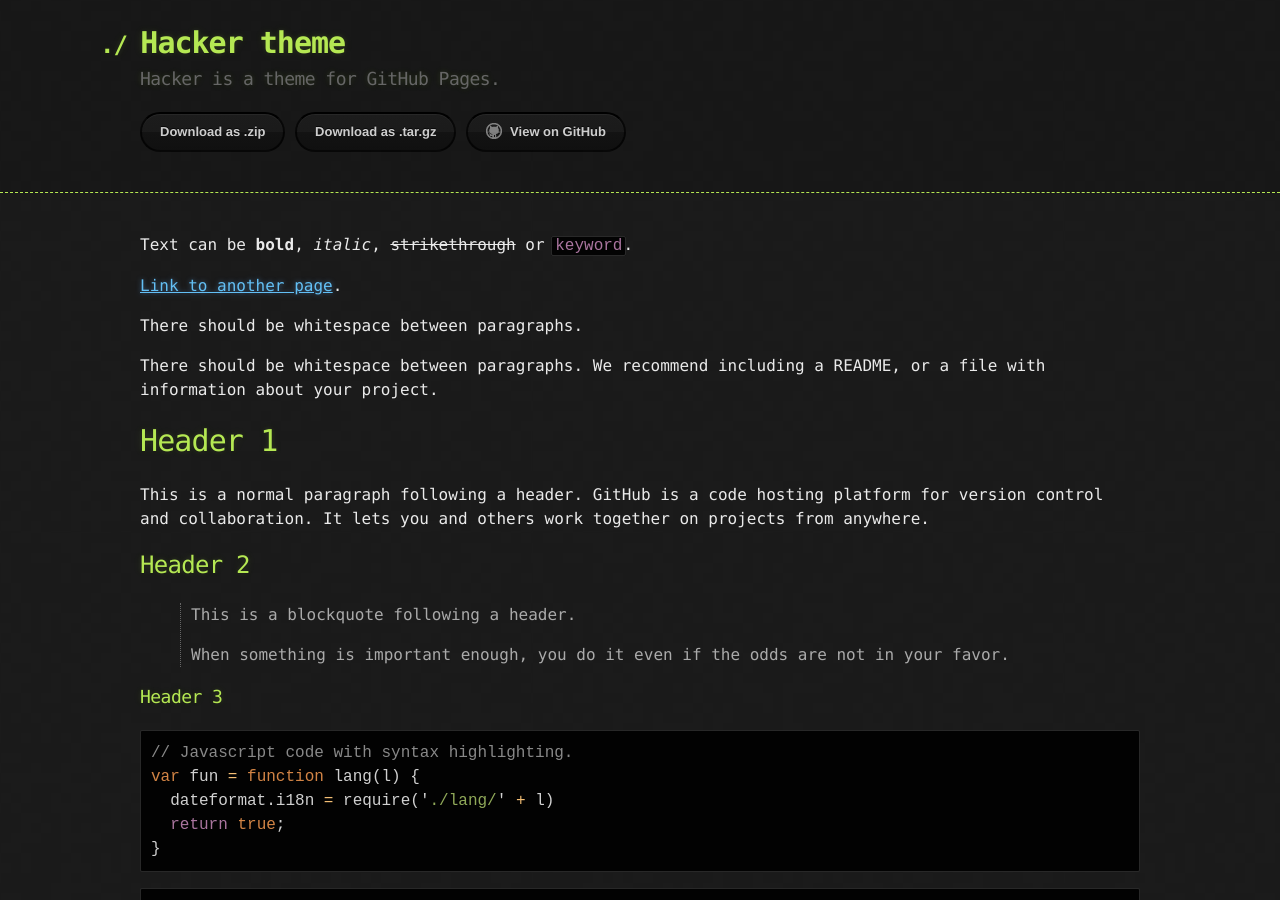
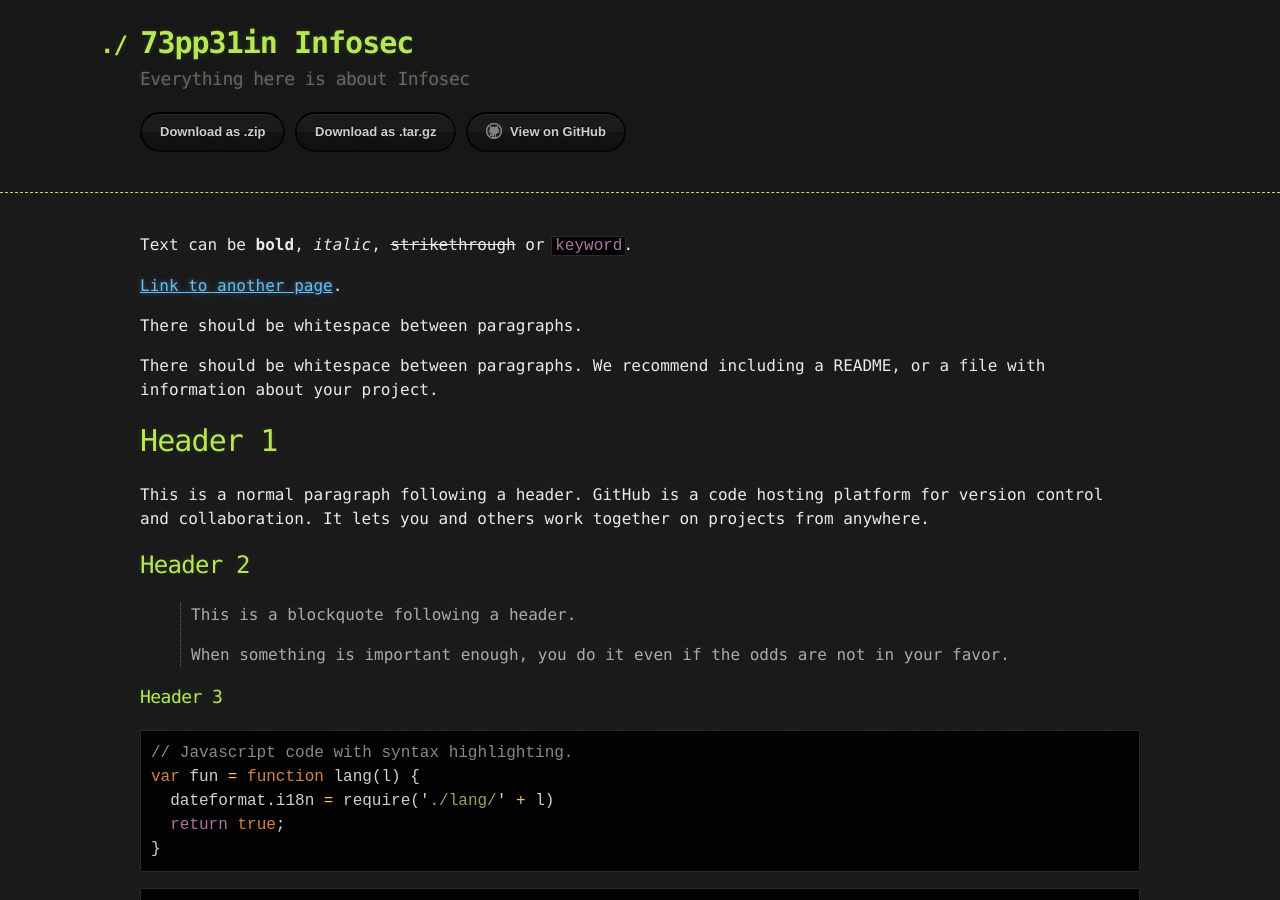
Before and after one commit to 73pp31in/73pp31in.github.io, a Jekyll site: the page built from index.md, in a window 1280 px wide and 900 px high. Built offline with Jekyll 4.4.1, drawn with Linux system fonts in a browser that asks for light colours.

Commit message:
Update _config.yml

```diff
--- a/_config.yml
+++ b/_config.yml
@@ -1,5 +1,4 @@
-title: Hacker theme
-description: Hacker is a theme for GitHub Pages.
+title: 73pp31in Infosec
+description: Everything here is about Infosec
 show_downloads: true
-google_analytics:
 theme: jekyll-theme-hacker
```
